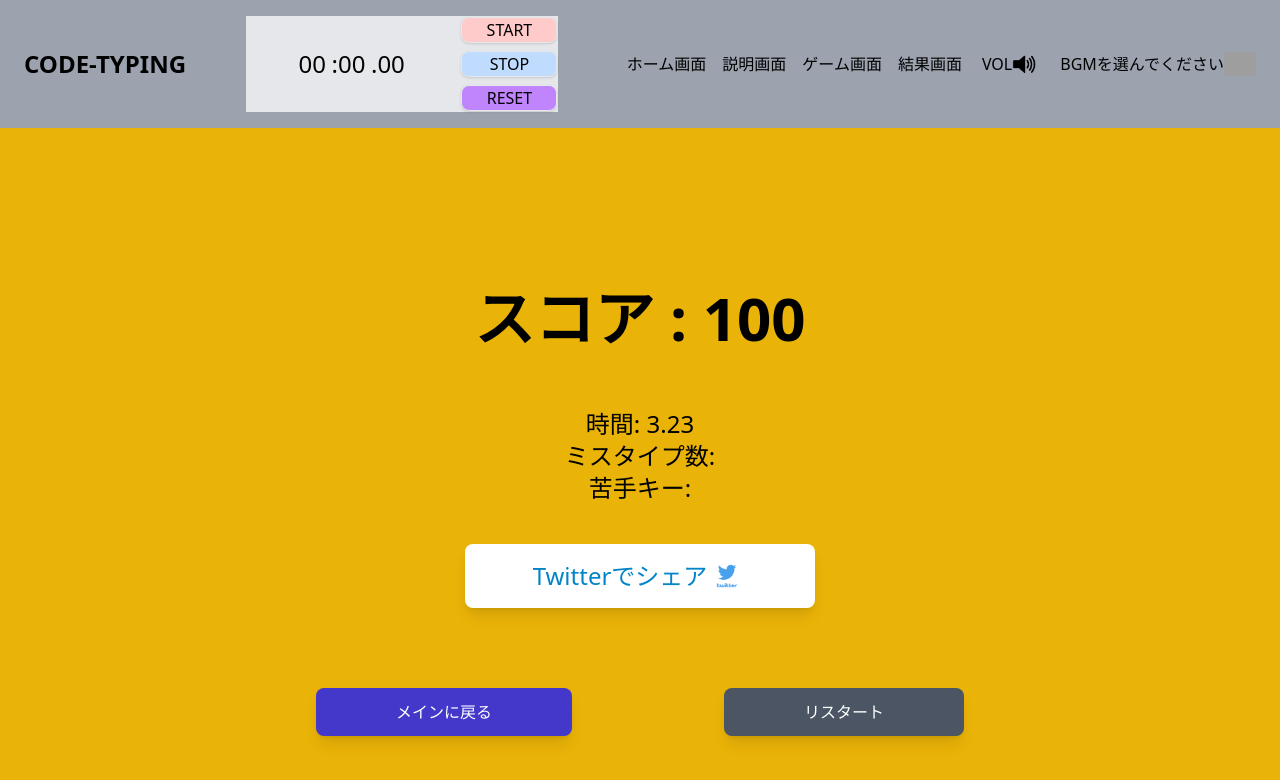
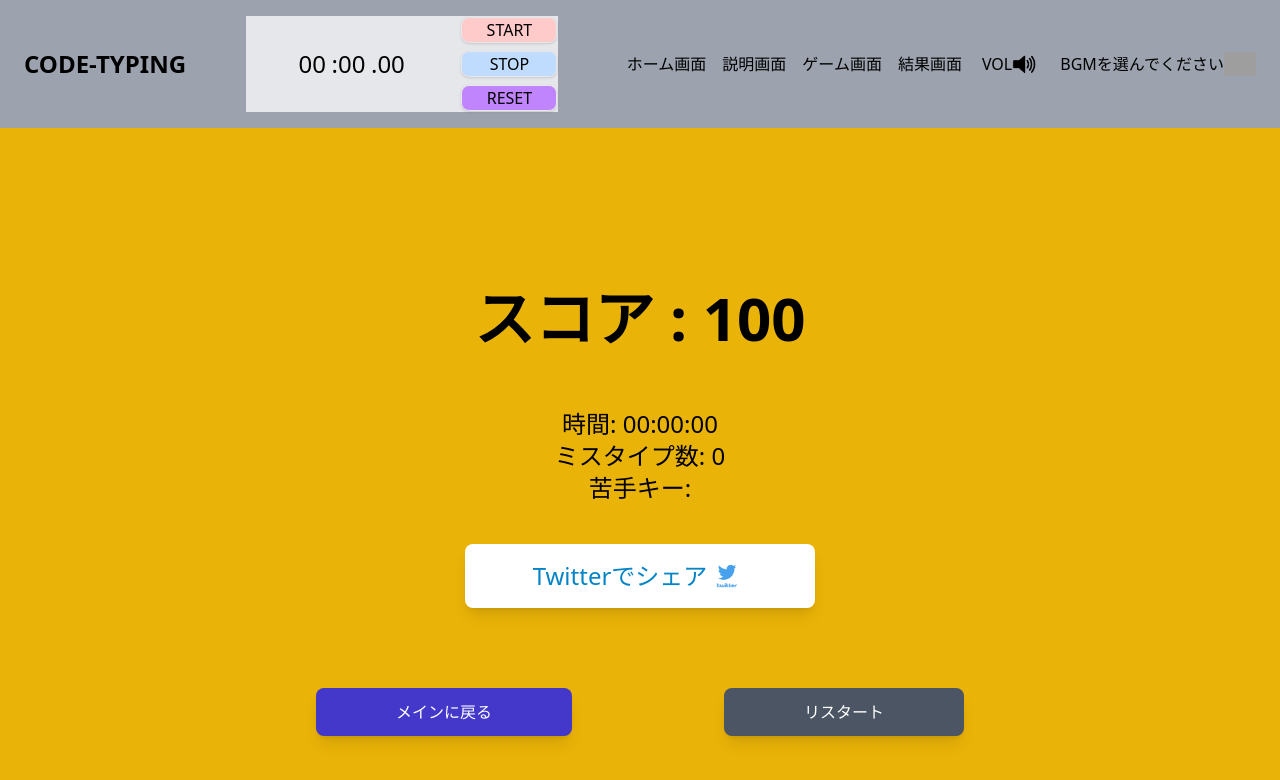
Before and after one commit to recursion-team-o/typing-game, a Vue app: page /result in a window 1280 px wide. Shown: the top 780 px of the page. Built offline with nearby package versions, Linux system fonts and the light colour scheme; grey boxes are pictures that could not be loaded.

Commit message:
#49 ミスしたキーを結果画面に表示できるように設定　リスタートを押した時にタイマーのリセット、ゲームのリセット

```diff
--- a/src/components/GamePage.vue
+++ b/src/components/GamePage.vue
@@ -2,10 +2,13 @@
 import { ref, onMounted, Vue, reactive } from "vue";
 import { codeStore } from "../stores/code";
 import { timerStore } from "../stores/timer";
+import { userStore } from "../stores/user";
 import WinDialog from "../components/WinDialog.vue";
 
+const user = userStore();
 const code = codeStore();
 const timer = timerStore();
+const { setMisses } = user;
 const { startTimer, stopTimer, resetTimer, changeline } = timer;
 const { moveIndex, startgame, setMissCount } = code;
 const keyboard = ref(null);
@@ -177,6 +180,7 @@ const KeyDown = () => {
     }
   } else {
     setMissCount();
+    setMisses(event.key);
     console.log("you clicked wrong key");
     //setMisses(event.key);
   }
--- a/src/components/WinDialog.vue
+++ b/src/components/WinDialog.vue
@@ -10,7 +10,7 @@ const code = codeStore();
 const user = userStore();
 const { getMinString, getSecString, getPointMsec } = storeToRefs(timer);
 const { getSuccessPer, getMissCount } = storeToRefs(code);
-const { getNigate, getMissCounts } = storeToRefs(user);
+const { getNigate, getMissCounts, getMissObj } = storeToRefs(user);
 
 defineProps<{
   showMyCodeDialog: boolean;
@@ -54,10 +54,12 @@ const closeDialog = (): void => {
             <div
               class="modal-body results relative flex flex-col justify-around items-center h-32 px-4 pb-4"
             >
-              <p class="text-3xl font-bold">時間: {{ getMinString }}:{{getSecString}}:{{getPointMsec}}</p>
-              <p class="text-3xl font-bold">ミスタッチ数:{{ getMissCount }}</p>
-              <p class="text-3xl font-bold">成功率:{{ getSuccessPer }}%</p>
-              <p class="text-3xl font-bold">{{getNigate}}</p>
+              <p
+                class="text-3xl mb-2 font-bold"
+              >時間: {{ getMinString }}:{{getSecString}}:{{getPointMsec}}</p>
+              <p class="text-3xl mb-2 font-bold">ミスタッチ数: {{ getMissCount }}</p>
+              <p class="text-3xl font-bold">成功率: {{ getSuccessPer }}%</p>
+              <!-- <p class="text-3xl font-bold">{{getMissObj}}</p> -->
             </div>
 
             <div
@@ -86,6 +88,6 @@ const closeDialog = (): void => {
   @apply rounded-r-lg flex-1 border border-gray-300 w-full py-2 px-4 bg-white text-gray-700 shadow-sm text-base;
 }
 .modal-content {
-  @apply border-none shadow-lg relative flex flex-col justify-around w-5/12 max-w-3xl h-[400px] pointer-events-auto bg-white bg-clip-padding rounded-md outline-none text-current;
+  @apply border-none shadow-lg relative flex flex-col justify-around w-5/12 max-w-3xl h-[500px] pointer-events-auto bg-white bg-clip-padding rounded-md outline-none text-current;
 }
 </style>
--- a/src/stores/code.ts
+++ b/src/stores/code.ts
@@ -87,6 +87,13 @@ export const codeStore = defineStore({
     },
     setMissCount(): void {
       this.missCount += 1;
+    },
+    resetCode(): void {
+      this.correctcode = "";
+      this.pointercode = "";
+      this.notyetcode = config.newcode.substring(0);
+      this.index = 0;
+      this.missCount = 0
     }
   },
 });
--- a/src/stores/user.ts
+++ b/src/stores/user.ts
@@ -33,16 +33,14 @@ export const userStore = defineStore({
         return state.missTypes.get(key);
       };
       return missCount;
+    },
+    getMissObj(state): void {
+      return state.missTypes;
     }
   },
   actions: {
     setName(value: string): void {
       this.name = value;
-    },
-    getNigate(): void {
-      for (let key of this.missTypes.keys()) {
-        console.log(key);
-      }
     },
     setLang(value: string): void {
       this.lang = value;
@@ -56,13 +54,29 @@ export const userStore = defineStore({
     setScore(value: number): void {
       this.score = value;
     },
+    setNigate(): any {
+      let table = document.createElement("table");
+      this.missTypes.forEach((value: boolean, key: string) => {
+        let tr = document.createElement("p");
+        tr.innerHTML =
+          `
+        <tr>
+          <td>${key}</td><td>${value}</td>
+        </tr>
+        `;
+        table.append(tr);
+        //state.nigateString += ("key: " + key + ", 間違えた回数: " + value);
+      });
+      return table
+    },
     setMisses(key: string): void {
       const value = this.missTypes.get(key);
-      if (typeof value !== "number") {
+      if (!this.missTypes.has(key)) {
         this.missTypes.set(key, 1);
-        console.log("first set");
+        console.log("first miss of key " + key);
       } else {
         this.missTypes.set(key, value + 1);
+        console.log(this.missTypes.get(key))
       }
     },
   },
--- a/src/views/ResultView.vue
+++ b/src/views/ResultView.vue
@@ -1,6 +1,18 @@
 <script setup lang="ts">
 import { RouterLink } from "vue-router";
 import HeaderAll from "@/components/HeaderAll.vue";
+import { timerStore } from "../stores/timer";
+import { storeToRefs } from "pinia";
+import { codeStore } from "../stores/code";
+import { userStore } from "../stores/user";
+const user = userStore();
+const code = codeStore();
+const timer = timerStore();
+const { getMinString, getSecString, getPointMsec, resetTimer } =
+  storeToRefs(timer);
+const { getSuccessPer, getMissCount } = storeToRefs(code);
+const { getNigate, getMissCounts, getMissObj, setNigate, resetCode } =
+  storeToRefs(user);
 </script>
 
 <template>
@@ -15,9 +27,10 @@ import HeaderAll from "@/components/HeaderAll.vue";
     <!--「時間」「ミスタイプ」「苦手キー」の箱-->
     <div class="pt-5 flex items-center justify-center">
       <ol class="result-box text-center">
-        <li class="text-2xl">時間: 3.23</li>
-        <li class="text-2xl">ミスタイプ数:</li>
-        <li class="text-2xl">苦手キー:</li>
+        <li class="text-2xl">時間: {{ getMinString }}:{{getSecString}}:{{getPointMsec}}</li>
+        <li class="text-2xl">ミスタイプ数: {{ getMissCount }}</li>
+        <li class="text-2xl nigate">苦手キー:</li>
+        <li v-for="(value, name) in user.missTypes">{{ value }}: {{ name }}</li>
       </ol>
     </div>
     <!--ツイッターでシェアの箱-->
@@ -36,13 +49,12 @@ import HeaderAll from "@/components/HeaderAll.vue";
         <RouterLink
           class="inline-block px-20 py-3 hover:bg-indigo-400 rounded-lg shadow-lg bg-indigo-700 text-white"
           to="/"
-          >メインに戻る</RouterLink
-        >
-        <a
-          href="#"
+        >メインに戻る</RouterLink>
+        <RouterLink
+          @click="code.resetCode(); timer.resetTimer()"
           class="inline-block px-20 py-3 rounded-lg hover:bg-gray-400 shadow-lg bg-gray-600 text-white"
-          >リスタート</a
-        >
+          to="/game"
+        >リスタート</RouterLink>
       </div>
     </div>
   </div>
```
